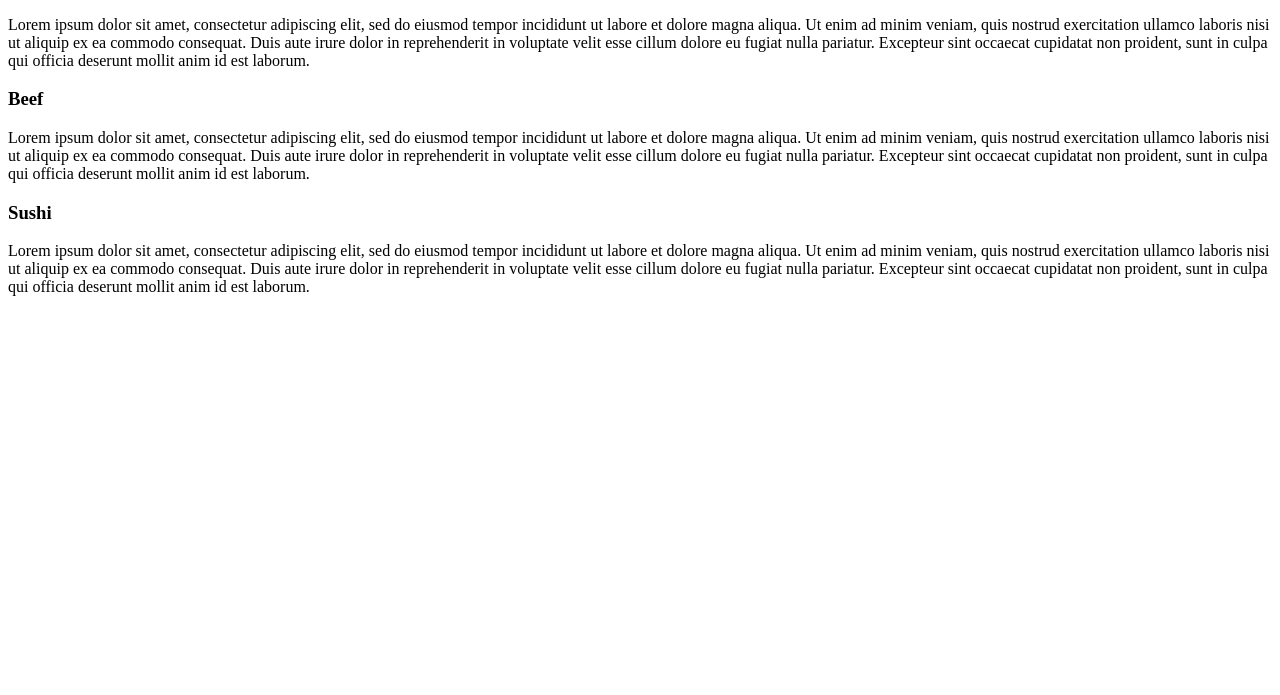
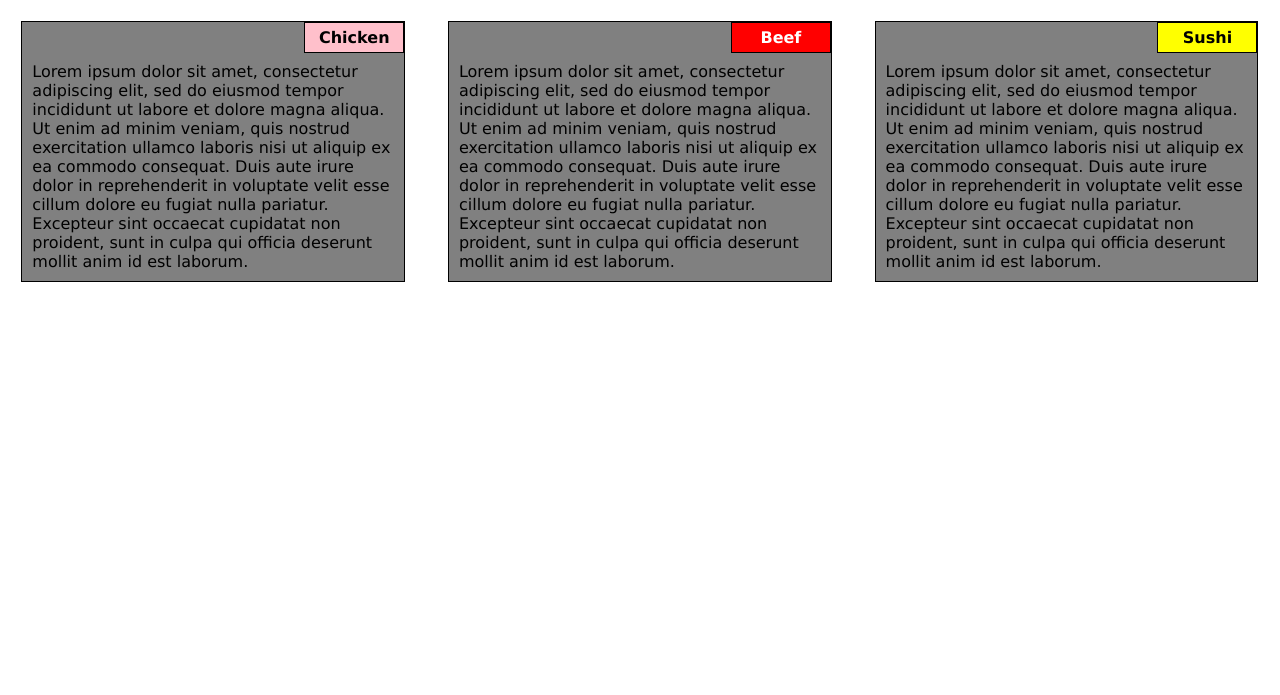
Before and after one commit to pmfarr-git/mod2-solution, a plain HTML site: page index.html in a window 1280 px wide. Shown: the part 105-800 px from the top of the page. Drawn offline with Linux system fonts and the light colour scheme; the site is published under a folder, as on GitHub Pages, so addresses that start at the root find nothing.

Commit message:
mod2-solution 010421c

```diff
--- a/index.html
+++ b/index.html
@@ -3,7 +3,7 @@
 <head>
 <meta charset="utf-8">
 <meta name="viewport" content="width=device-width, initial-scale=1">
-<link rel="stylesheet" type="text/css"href="/css/styles.css">
+<link rel="stylesheet" type="text/css"href="css/styles.css">
 <title> Module 2 Solution 1/4/2021 </title>
 </head>
 <body>
```
